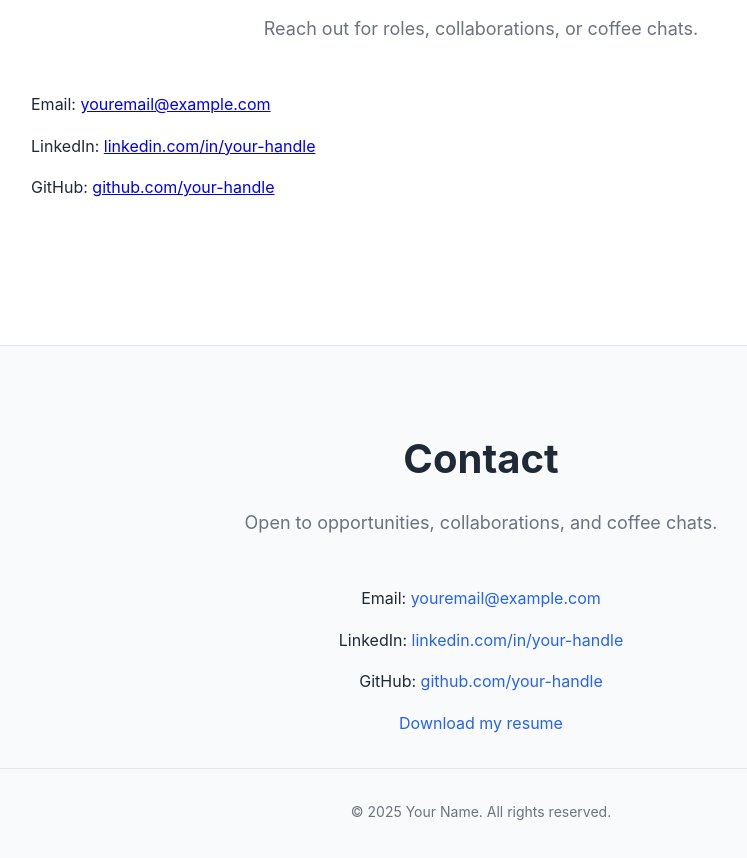
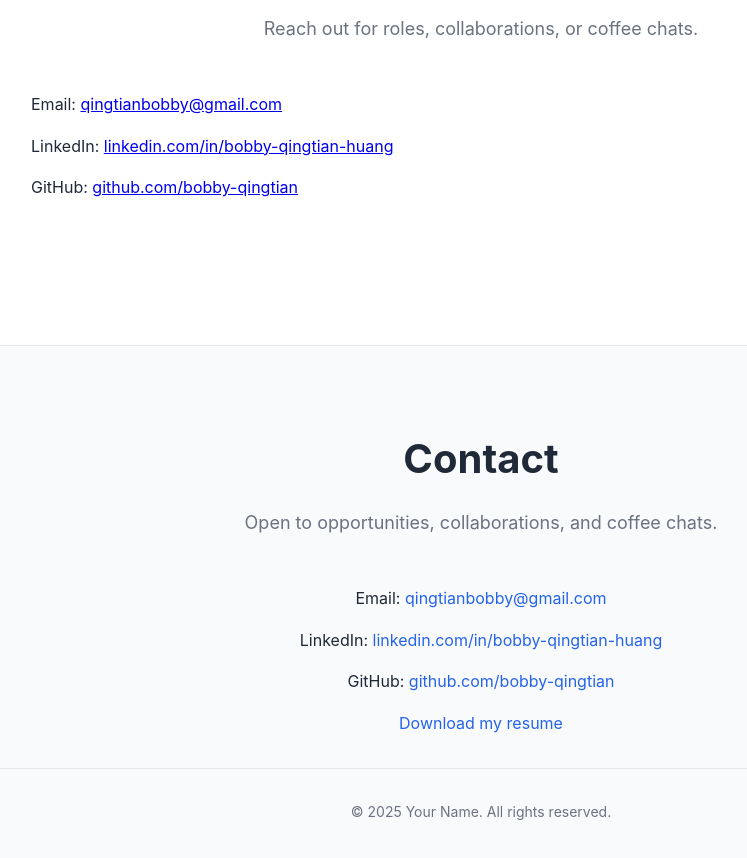
Before and after one commit to bobby-qingtian/Bobby-qingtian.github.io, a plain HTML site: page Contacts.html in a window 1280 px wide. Shown: the part 288-1146 px from the top of the page, without its empty margins (159-906 px from the left). Drawn offline with Linux system fonts and the light colour scheme.

Commit message:
Update contact information: Add LinkedIn and Gmail links across all pages

```diff
--- a/Contacts.html
+++ b/Contacts.html
@@ -28,15 +28,15 @@ Contacts.html
       </div>
       <div class="section-body">
         <!-- you can add a simple form later with Cursor -->
-        <p>Email: <a href="mailto:youremail@example.com">youremail@example.com</a></p>
+        <p>Email: <a href="mailto:qingtianbobby@gmail.com">qingtianbobby@gmail.com</a></p>
         <p>LinkedIn:
-          <a href="https://www.linkedin.com/in/your-handle" target="_blank" rel="noreferrer">
-            linkedin.com/in/your-handle
+          <a href="https://www.linkedin.com/in/bobby-qingtian-huang/" target="_blank" rel="noreferrer">
+            linkedin.com/in/bobby-qingtian-huang
           </a>
         </p>
         <p>GitHub:
-          <a href="https://github.com/your-handle" target="_blank" rel="noreferrer">
-            github.com/your-handle
+          <a href="https://github.com/bobby-qingtian" target="_blank" rel="noreferrer">
+            github.com/bobby-qingtian
           </a>
         </p>
       </div>
@@ -50,15 +50,15 @@ Contacts.html
         <p>Open to opportunities, collaborations, and coffee chats.</p>
       </div>
       <div class="section-body">
-        <p>Email: <a href="mailto:youremail@example.com">youremail@example.com</a></p>
+        <p>Email: <a href="mailto:qingtianbobby@gmail.com">qingtianbobby@gmail.com</a></p>
         <p>LinkedIn:
-          <a href="https://www.linkedin.com/in/your-handle" target="_blank" rel="noreferrer">
-            linkedin.com/in/your-handle
+          <a href="https://www.linkedin.com/in/bobby-qingtian-huang/" target="_blank" rel="noreferrer">
+            linkedin.com/in/bobby-qingtian-huang
           </a>
         </p>
         <p>GitHub:
-          <a href="https://github.com/your-handle" target="_blank" rel="noreferrer">
-            github.com/your-handle
+          <a href="https://github.com/bobby-qingtian" target="_blank" rel="noreferrer">
+            github.com/bobby-qingtian
           </a>
         </p>
         <p><a href="/Your_Name_Resume.pdf" target="_blank" rel="noreferrer">Download my resume</a></p>
```
Also changed, not shown: Journey.html (+5 -5 lines), Works.html (+5 -5 lines).
